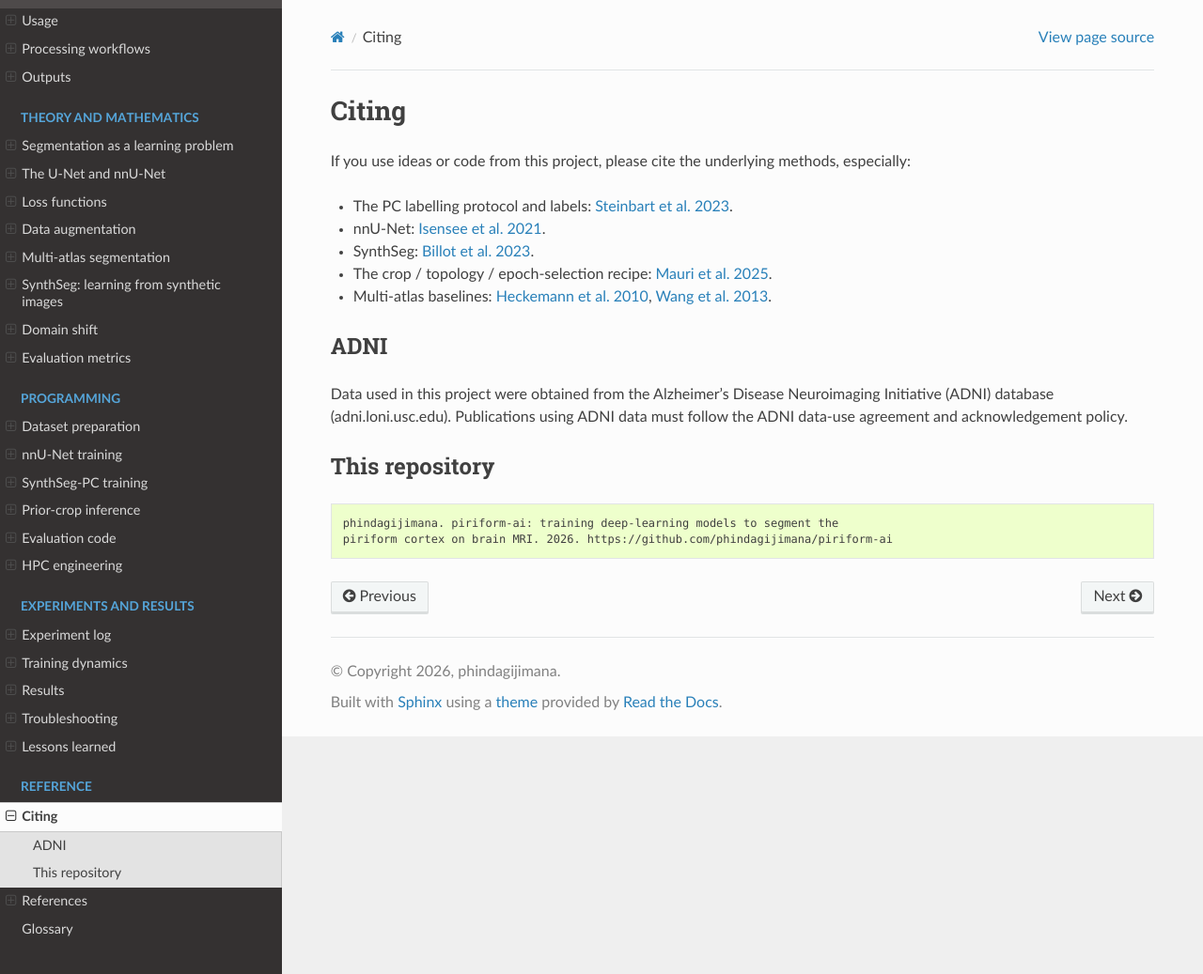
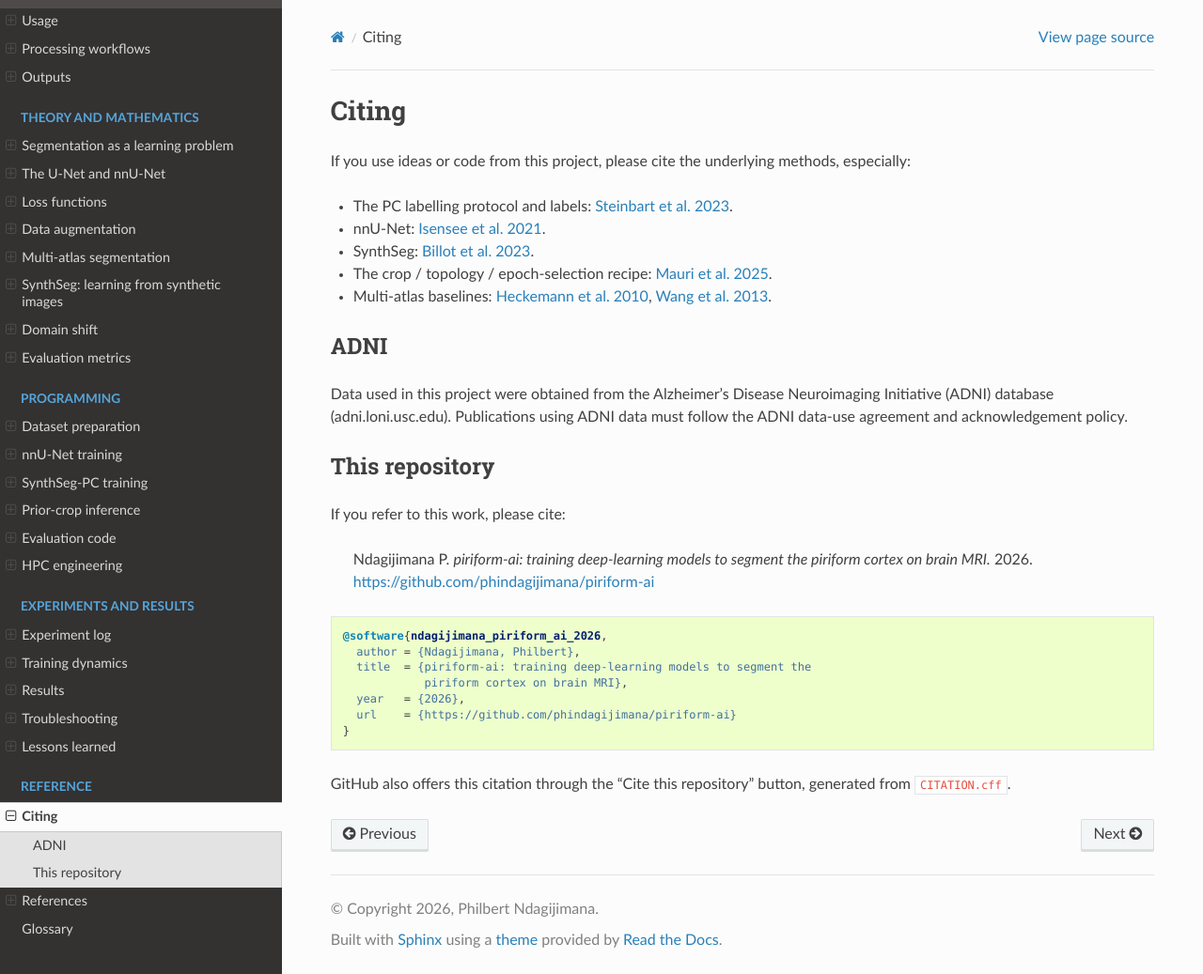
Before and after one commit to phindagijimana/piriform-ai, a Sphinx documentation site: the page built from docs/citing.rst, in a window 1280 px wide and 1037 px high. Shown: the whole window at 94% size. Built offline with Sphinx 7.4.7 and the Read the Docs theme 3.1.0, drawn with Linux system fonts in a browser that asks for light colours.

Commit message:
Add author name and citation (README, docs, CITATION.cff)

```diff
--- a/docs/citing.rst
+++ b/docs/citing.rst
@@ -22,7 +22,21 @@ policy.
 This repository
 ---------------
 
-.. code-block:: text
+If you refer to this work, please cite:
 
-   phindagijimana. piriform-ai: training deep-learning models to segment the
-   piriform cortex on brain MRI. 2026. https://github.com/phindagijimana/piriform-ai
+   Ndagijimana P. *piriform-ai: training deep-learning models to segment the
+   piriform cortex on brain MRI.* 2026.
+   https://github.com/phindagijimana/piriform-ai
+
+.. code-block:: bibtex
+
+   @software{ndagijimana_piriform_ai_2026,
+     author = {Ndagijimana, Philbert},
+     title  = {piriform-ai: training deep-learning models to segment the
+               piriform cortex on brain MRI},
+     year   = {2026},
+     url    = {https://github.com/phindagijimana/piriform-ai}
+   }
+
+GitHub also offers this citation through the "Cite this repository" button,
+generated from ``CITATION.cff``.
--- a/docs/conf.py
+++ b/docs/conf.py
@@ -2,8 +2,8 @@
 from __future__ import annotations
 
 project = "piriform-ai"
-author = "phindagijimana"
-copyright = "2026, phindagijimana"
+author = "Philbert Ndagijimana"
+copyright = "2026, Philbert Ndagijimana"
 release = "0.1"
 
 extensions = [
```
Also changed, not shown: README.md (+18 -1 lines), 1 other file.
